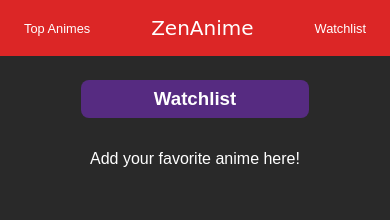
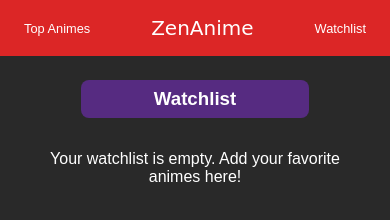
Before and after one commit to aaronsoukaphay/ajax-project, a website: page index.html in a window 390 px wide. Both pictures are taken after a click on the link "Watchlist". Drawn offline with Linux system fonts and the light colour scheme; no server answers; a web font is replaced by a local one.

Commit message:
fixed bugs in toggleNoWatchlistEntries function

```diff
--- a/css/styles.css
+++ b/css/styles.css
@@ -179,3 +179,9 @@ a {
   justify-content: center;
   margin-bottom: 2rem;
 }
+
+/* watchlist */
+
+.no-entries-watchlist {
+  text-align: center;
+}
--- a/index.html
+++ b/index.html
@@ -106,6 +106,7 @@
         </div>
       </div>
       <ul id="ul-watchlist"></ul>
+      <p class="no-entries-watchlist hidden">Your watchlist is empty. Add your favorite animes here!</p>
     </div>
 
     <div data-view="top-animes" class="top-animes hidden">
--- a/js/main.js
+++ b/js/main.js
@@ -187,17 +187,15 @@ function loadWatchlist() {
     const renderedWatchlist = renderEntry(data.watchlist[i]);
     $ulWatchlist.appendChild(renderedWatchlist);
   }
-  toggleNoWatchlistEntries();
 }
 
-const $watchlistView = document.querySelector('.watchlist');
+const $noEntriesWatchlist = document.querySelector('.no-entries-watchlist');
 
 function toggleNoWatchlistEntries() {
-  if (data.watchlist.length === 0) {
-    const $p = document.createElement('p');
-    $p.setAttribute('class', 'no-entries');
-    $p.textContent = 'Add your favorite anime here!';
-    $watchlistView.appendChild($p);
+  if ($ulWatchlist.childNodes.length > 0) {
+    $noEntriesWatchlist.className = 'no-entries-watchlist hidden';
+  } else {
+    $noEntriesWatchlist.className = 'no-entries-watchlist';
   }
 }
 
@@ -363,6 +361,7 @@ function handleDOMContentLoaded(event) {
     loadWatchlist();
   }
   toggleNoEntries();
+  toggleNoWatchlistEntries();
   viewSwap(data.view);
 }
 
```
